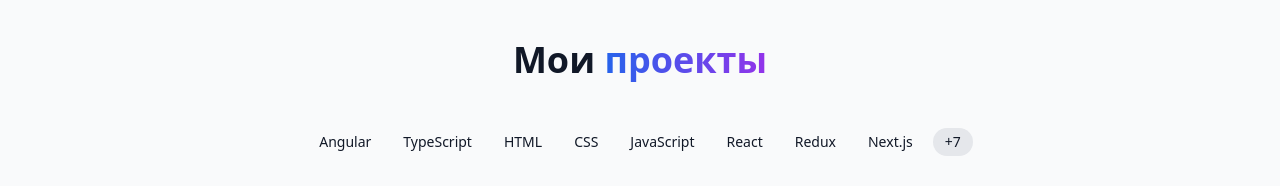
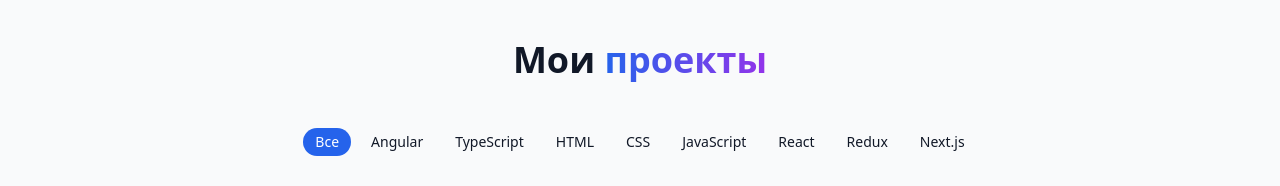
Before and after one commit to Arina0212/Portfolio, a React (Vite) app: page / in a window 1280 px wide. Shown: the part 920-1106 px from the top of the page. Built offline with nearby package versions, Linux system fonts and the light colour scheme; grey boxes are pictures that could not be loaded.

Commit message:
доработки кнопки показать ещё

```diff
--- a/src/components/sections/Projects.tsx
+++ b/src/components/sections/Projects.tsx
@@ -10,6 +10,11 @@ import { staggerContainer, fadeInUp } from '../../utils/animations';
 export const Projects: React.FC = () => {
   const [filter, setFilter] = useState<string>('all');
   const [visibleCount, setVisibleCount] = useState(9);
+
+  const handleFilterChange = (value: string) => {
+    setFilter(value);
+    setVisibleCount(9);
+  };
 
   // Типизированный MotionDiv, чтобы className и другие HTML-пропсы корректно воспринимались TypeScript
   const MotionDiv = motion.div as React.ComponentType<
@@ -52,22 +57,21 @@ export const Projects: React.FC = () => {
           {/* Technology filter */}
           <MotionDiv variants={fadeInUp} className="mb-8">
             <div className="flex flex-wrap justify-center gap-2 mb-6">
+              <Tag
+                onClick={() => handleFilterChange('all')}
+                className={filter === 'all' ? 'bg-blue-600 text-white' : ''}
+              >
+                Все
+              </Tag>
               {allTechnologies.slice(0, 8).map(tech => (
                 <Tag
                   key={tech}
-                  onClick={() => setFilter(tech)}
-                  className={` ${
-                    filter === tech.toLowerCase() ? 'bg-blue-600 text-white' : ''
-                  }`}
+                  onClick={() => handleFilterChange(tech)}
+                  className={filter === tech ? 'bg-blue-600 text-white' : ''}
                 >
                   {tech}
                 </Tag>
               ))}
-              {allTechnologies.length > 8 && (
-                <Tag className="bg-gray-200 dark:bg-gray-700">
-                  +{allTechnologies.length - 8}
-                </Tag>
-              )}
             </div>
           </MotionDiv>
 
--- a/src/components/ui/ProjectCard.tsx
+++ b/src/components/ui/ProjectCard.tsx
@@ -32,6 +32,9 @@ export const ProjectCard: React.FC<ProjectCardProps> = ({ project, index }) => {
   return (
     <MotionArticle
       variants={fadeInUp}
+      initial="initial"
+      whileInView="animate"
+      viewport={{ once: true, margin: '-60px' }}
       custom={index}
       className="group relative bg-white dark:bg-gray-800 rounded-2xl shadow-lg
                  overflow-hidden hover:shadow-2xl transition-all duration-300"
```
